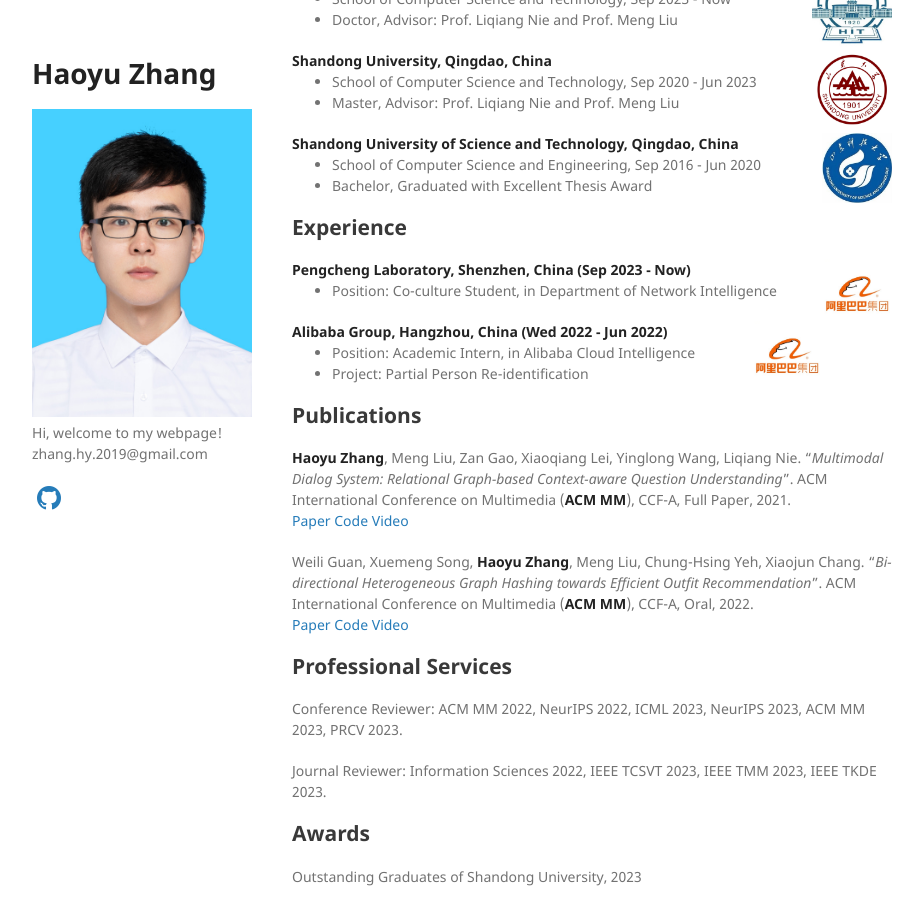
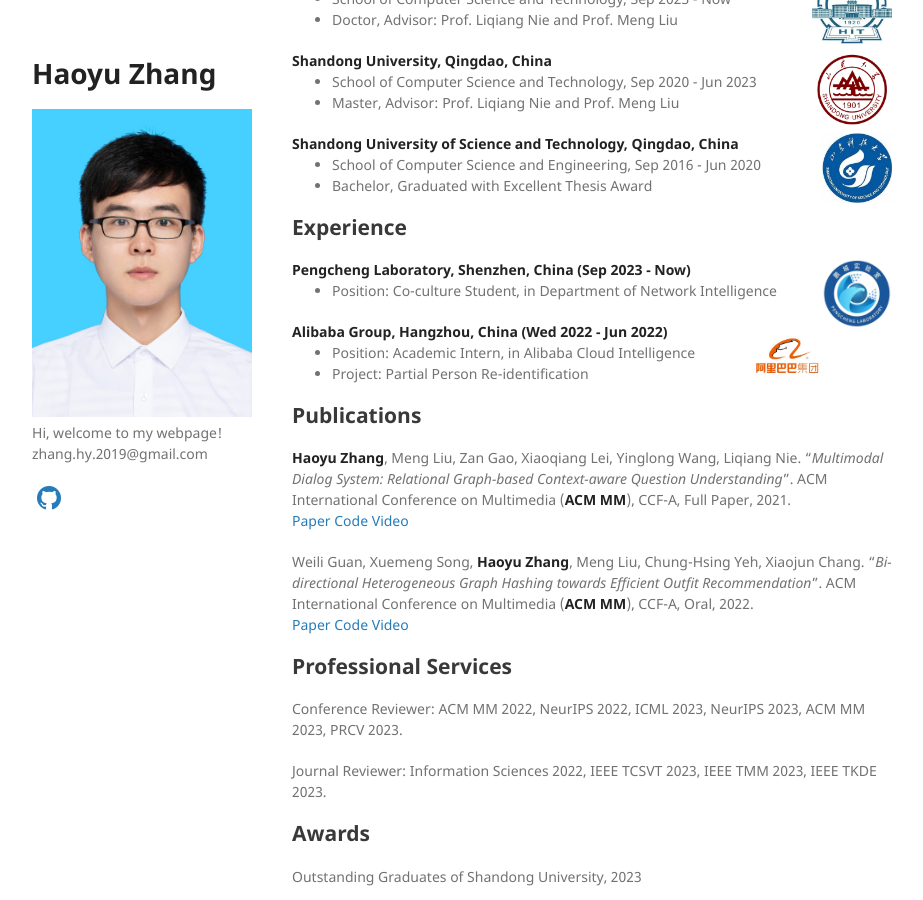
Before and after one commit to Hyu-Zhang/Hyu-Zhang.github.io, a Jekyll site: the page built from index.md, in a window 1280 px wide and 900 px high, scrolled down 302 px. Shown: the whole window, without its empty margins (178-1101 px from the left). Built offline with Jekyll 4.4.1, drawn with Linux system fonts in a browser that asks for light colours; a style sheet for code colours, icons or effects is not loaded; our own code applies the rules of GitHub Pages for plain Markdown files.

Commit message:
Update index.md

```diff
--- a/index.md
+++ b/index.md
@@ -48,7 +48,7 @@ I’m Haoyu Zhang (张昊宇), and I currently a Master Student at the School of
 <div align="left">
         <strong> Pengcheng Laboratory, Shenzhen, China  (Sep 2023 - Now) </strong>
           <a target="_blank" rel="external">
-            <img border="0" src="alibaba_white.jpg" align="right" width="70">
+            <img border="0" src="pc_logo.jpg" align="right" width="70">
           </a>
         <ul>
         <li>
```
